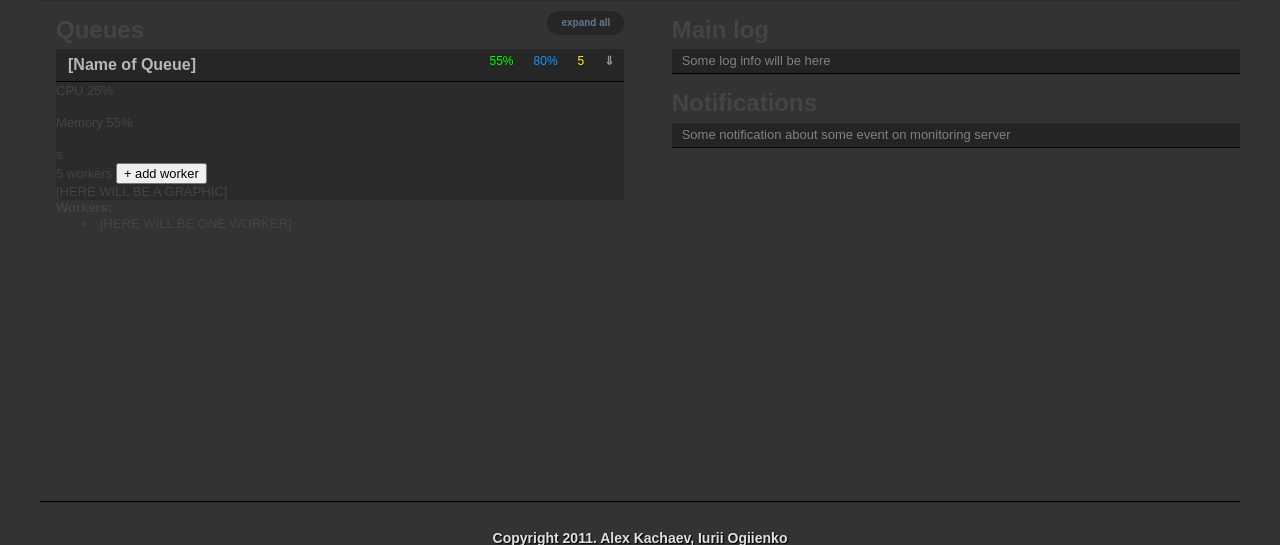
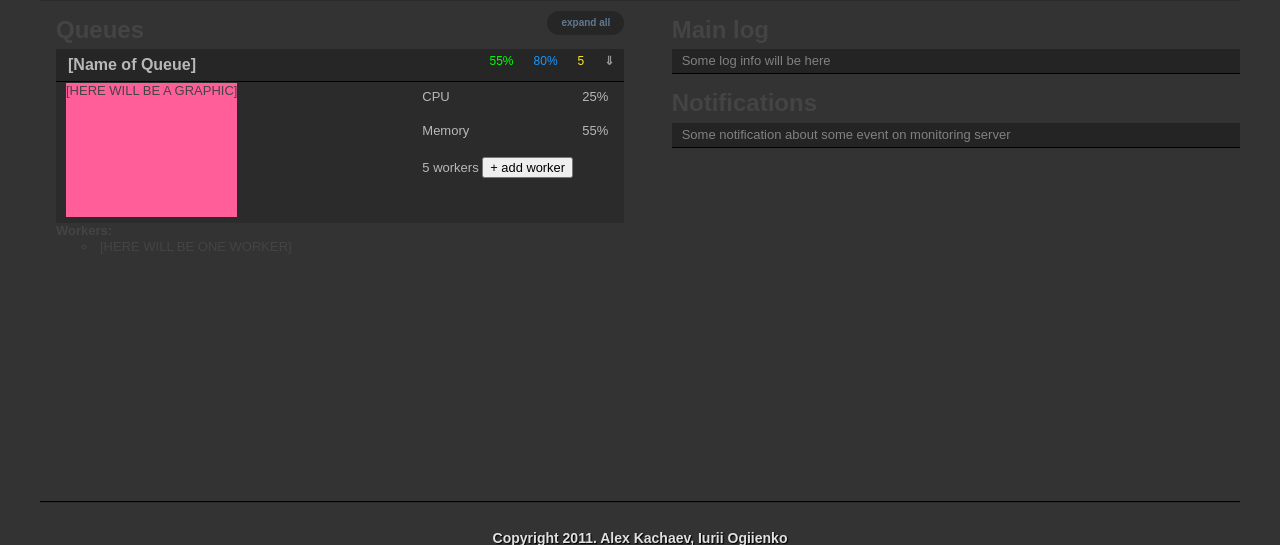
Before and after one commit to kachayev/gearoscope, a Python web app: template templates/dashboard/index.html in a window 1280 px wide. Shown: the part 76-621 px from the top of the page. Run offline with Jinja, Linux system fonts and the light colour scheme; the template is opened without the code that fills it, so the values that code supplies are empty; some libraries are stand-ins or nearby versions.

Commit message:
added forgoted styles and typo fix

```diff
--- a/static/css/style.css
+++ b/static/css/style.css
@@ -276,9 +276,40 @@ aside .block{
     background: rgba(0,0,0,0.15);
 }
 
+.queue_details .graph_holder{
+    float: left;
+    height: 134px;
+    margin-left: 10px;
+    max-width: 300px;
+    background-color: #FF5E99;
+}
+
+.queue_details .queue_stats{
+    padding-top: 6px;
+}
 
 
+.queue_details .queue_stats,
+.worker_details .worker_stats{
+    float: right;
+    height: 134px;
+    width: 190px;
+    padding-right: 12px;
+    color: #b8b8b8;
+}
 
+.queue_stats p,
+.worker_stats p{
+    margin-bottom: 1px;
+}
+
+.queue_stats .cpu_value,
+.queue_stats .mem_value,
+.worker_details .mem_value,
+.worker_details .cpu_value{
+    float: right;
+    margin-right: 4px;
+}
 
 
 
--- a/templates/dashboard/queue/queue.html
+++ b/templates/dashboard/queue/queue.html
@@ -15,7 +15,7 @@
         <p>CPU <span class="cpu_value">25%</span></p>
         <p class="progress"><span class="cpu progress">&nbsp;</span></p>
         <p>Memory <span class="mem_value">55%</span></p>
-        <p class="progress"><span class="memory progress">&nbsp;</span></p>s
+        <p class="progress"><span class="memory progress">&nbsp;</span></p>
         <p class="workers_stats"><span class="workers_value">5</span> workers <button class="add_worker">+ add worker</button></p>
     </div>
 
```
